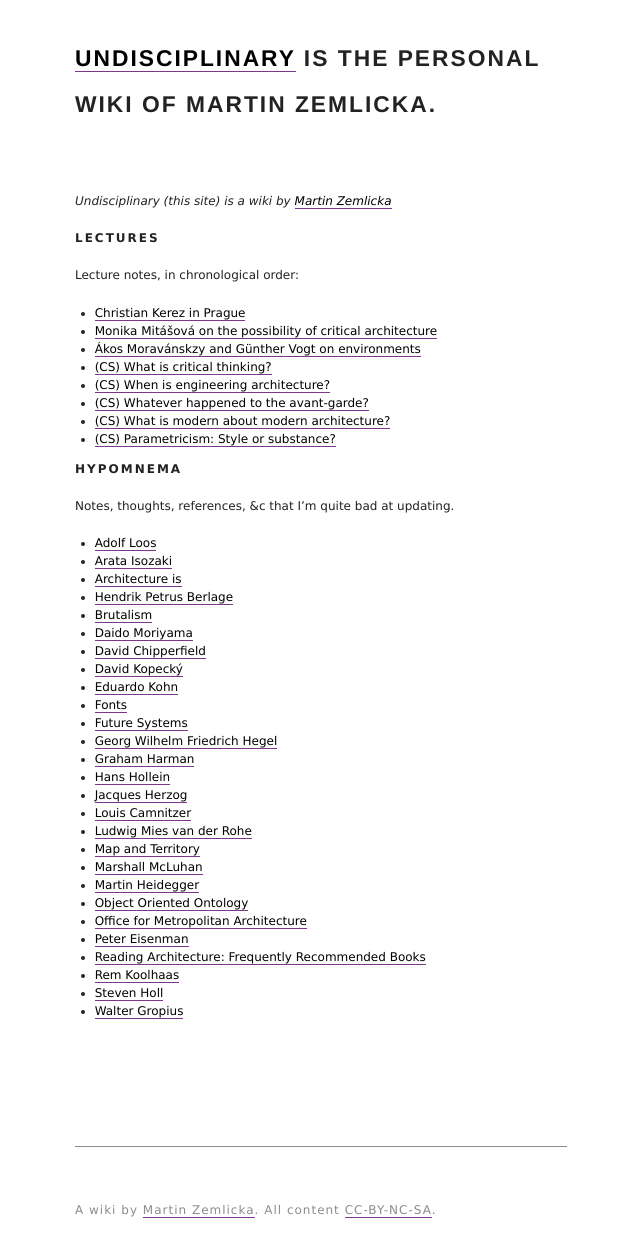
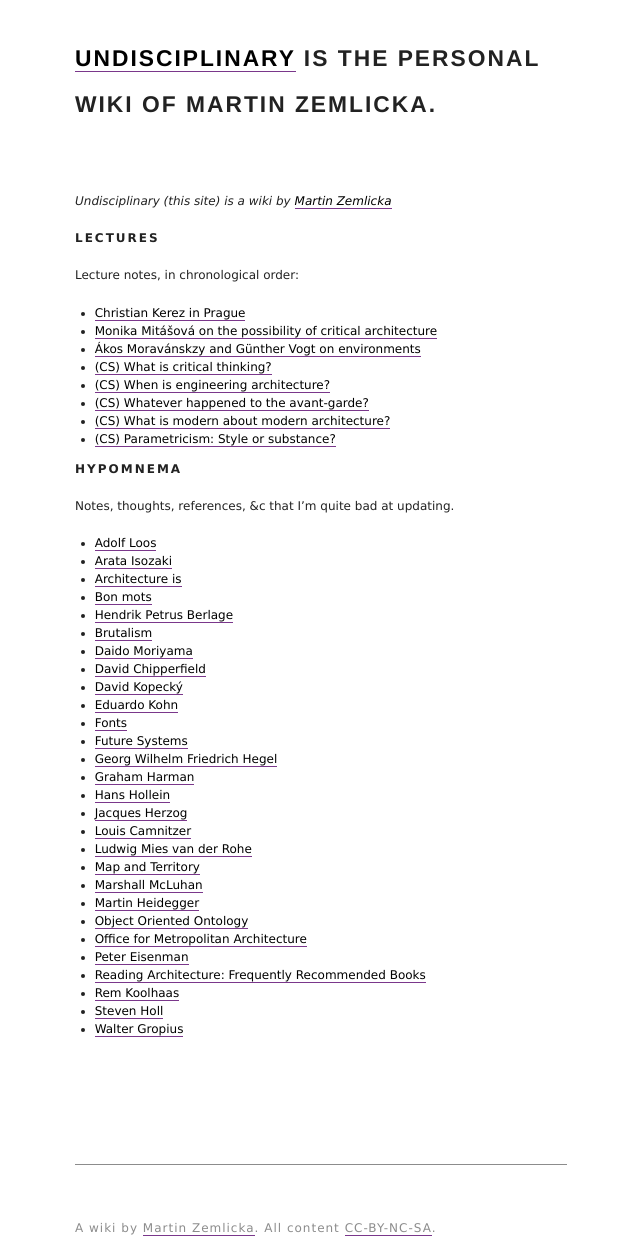
Before and after one commit to zmlka/undisciplinary, a Jekyll site: the page built from index.md, in a window 1280 px wide. Shown: the whole page, without its empty margins (319-959 px from the left). Built offline with Jekyll 4.4.1, drawn with Linux system fonts in a browser that asks for light colours.

Commit message:
creating a bon_mots page

```diff
--- a/index.md
+++ b/index.md
@@ -27,6 +27,7 @@ Notes, thoughts, references, &c that I'm quite bad at updating.
 * [Adolf Loos](adolf_loos)
 * [Arata Isozaki](arata_isozaki)
 * [Architecture is](architecture_is)
+* [Bon mots](bon_mots)
 * [Hendrik Petrus Berlage](hendrik_petrus_berlage)
 * [Brutalism](brutalism)
 * [Daido Moriyama](daido_moriyama)
```
